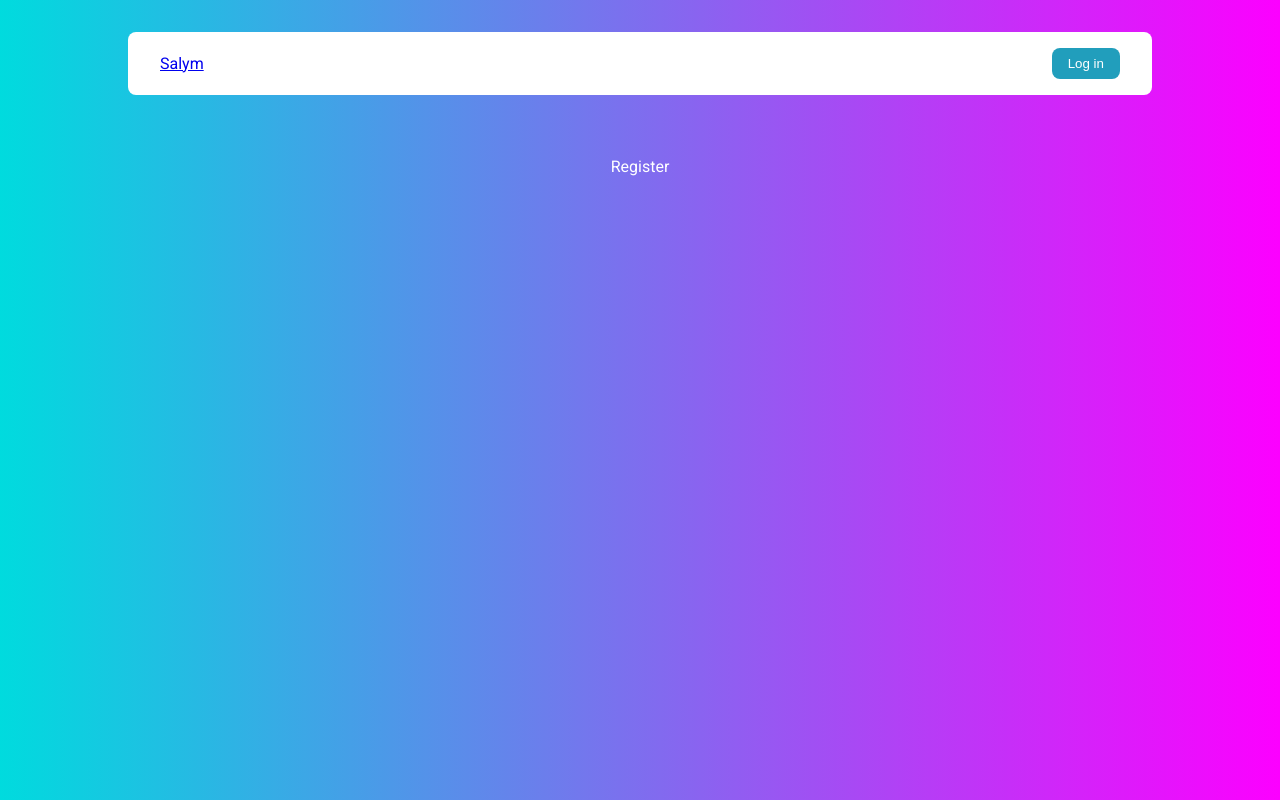
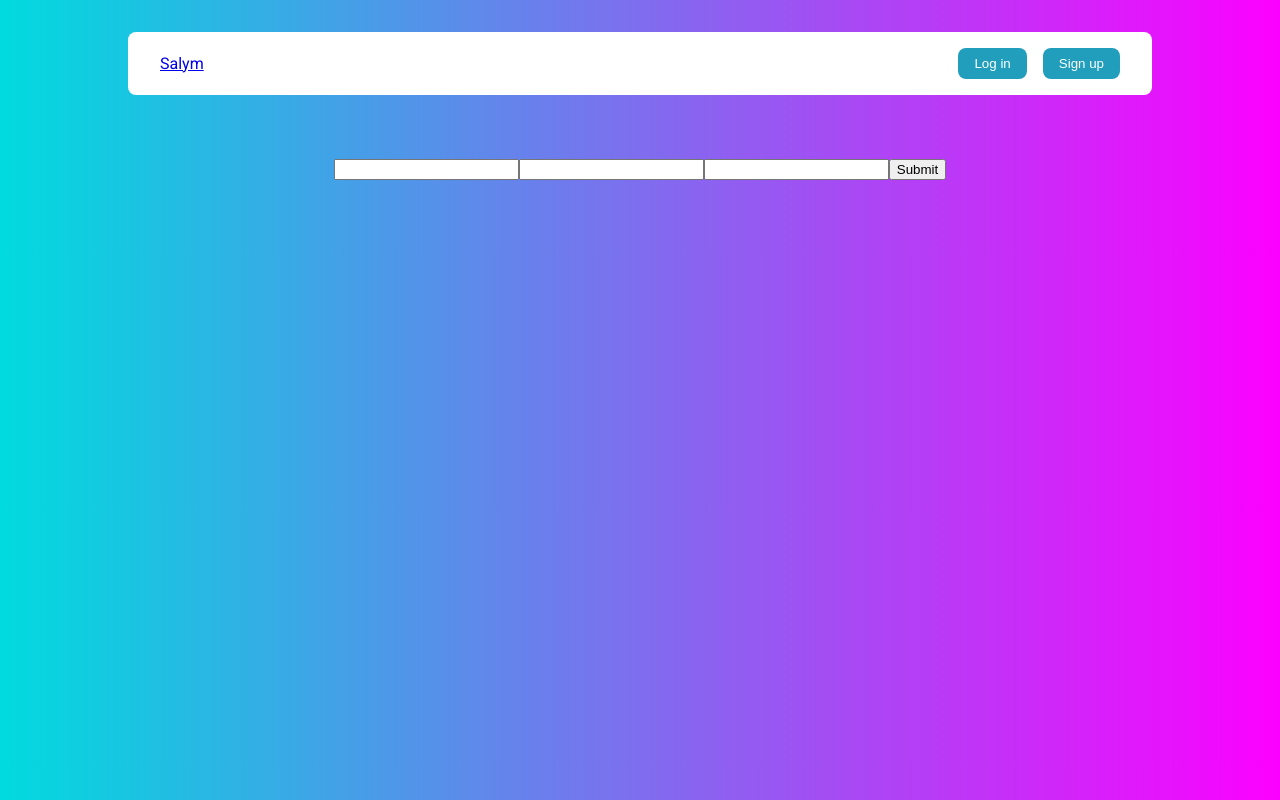
Before and after one commit to segizdev/salym, a Next.js app: page /auth/register in a window 1280 px wide. Built offline with nearby package versions, Linux system fonts and the light colour scheme.

Commit message:
new branch

```diff
--- a/package.json
+++ b/package.json
@@ -13,6 +13,7 @@
     "@types/node": "18.14.5",
     "@types/react": "18.0.28",
     "@types/react-dom": "18.0.11",
+    "axios": "^1.3.4",
     "clsx": "^1.2.1",
     "eslint": "8.35.0",
     "eslint-config-next": "13.2.3",
@@ -20,6 +21,7 @@
     "next": "13.2.3",
     "react": "18.2.0",
     "react-dom": "18.2.0",
+    "react-hook-form": "^7.43.5",
     "typescript": "4.9.5"
   },
   "devDependencies": {
--- a/src/components/LayoutAuth/index.module.css
+++ b/src/components/LayoutAuth/index.module.css
@@ -23,6 +23,11 @@
   align-items: center;
 }
 
+.links {
+  display: flex;
+  gap: 1rem;
+}
+
 .content {
   display: grid;
   justify-content: center;
--- a/src/components/LayoutAuth/index.tsx
+++ b/src/components/LayoutAuth/index.tsx
@@ -22,9 +22,12 @@ export const LayoutAuth = ({ children }: Props) => {
                 <Logo />
               </Link>
             </NavigationMenu.Item>
-            <NavigationMenu.Item>
+            <NavigationMenu.Item className={classes.links}>
               <Link href={to.login}>
                 <Button variant="primary">Log in</Button>
+              </Link>
+              <Link href={to.register}>
+                <Button variant="primary">Sign up</Button>
               </Link>
             </NavigationMenu.Item>
           </NavigationMenu.List>
--- /dev/null
+++ b/src/components/Login/index.module.css
@@ -0,0 +1,6 @@
+.login {
+    width: 600px;
+    height: 500px;
+    border-radius: 10px;
+    box-shadow: solid 10px gray;
+}
--- /dev/null
+++ b/src/components/Register/index.tsx
@@ -0,0 +1,48 @@
+import { useForm, SubmitHandler } from 'react-hook-form'
+import axios from 'axios';
+
+import classes from "./index.module.css";
+
+type FormValues = {
+  firstName: string;
+  password: string;
+  email: string;
+};
+
+export const Register = () => {
+  const {
+    formState,
+    reset,
+    register,
+    handleSubmit,
+  } = useForm<FormValues>()
+
+  const onSubmit: SubmitHandler<FormValues> = (data) => {
+    const body = {
+      firstName: data.firstName,
+      email: data.email,
+      password: data.password,
+    }
+
+    axios
+      .post("", body)
+      .then((res) => {
+        console.log(res.data);
+        localStorage.setItem("token", JSON.stringify(res.data.token));
+      })
+      .catch((error) => {
+        console.log(error);
+      });
+  }
+
+
+  return <div className={classes.login}>
+    <form onSubmit={handleSubmit(onSubmit)} className={classes.form}>
+      <input type="text" {...register("firstName")} />
+      <input type="email" {...register("email")} />
+      <input type="password" {...register("password")} />
+
+      <input type="submit" />
+    </form>
+  </div>;
+};
--- a/src/lib/policy/authed.tsx
+++ b/src/lib/policy/authed.tsx
@@ -8,6 +8,7 @@ type Props = {
 };
 
 function PolicyAuthedInner({ children }: Props) {
+
   const isProfileCurrentReady = true;
   const isAuthenticated = false;
 
@@ -19,9 +20,12 @@ function PolicyAuthedInner({ children }: Props) {
   useEffect(() => {
     if (!isAuthenticated) {
       router.push(to.login);
-    } else {
+    } if (isAuthenticated) {
+      router.push(to.register);
+    }  else {
       setIsReadyToRender(true);
     }
+
   }, [isAuthenticated, isProfileCurrentReady, router]);
 
   if (!isReadyToRender) return null;
--- a/src/lib/to.ts
+++ b/src/lib/to.ts
@@ -2,4 +2,5 @@ export const to = {
   landing: "/",
   dashboard: "/dashboard",
   login: "/auth/login",
+  register: "/auth/register",
 } as const;
--- a/src/pages/auth/register.tsx
+++ b/src/pages/auth/register.tsx
@@ -1,8 +1,9 @@
+import { Register } from "@/components/Register";
 import { LayoutAuth } from "@/components/LayoutAuth";
 import { ReactElement } from "react";
 
 export default function PageRegister() {
-  return <div>Register</div>;
+  return <Register />;
 }
 
 PageRegister.getLayout = (page: ReactElement) => {
```
Also changed, not shown: src/components/Login/index.tsx (+45 -1 lines), src/components/Register/index.module.css (added), 1 other file (tests, documents, lock files or other folders).
